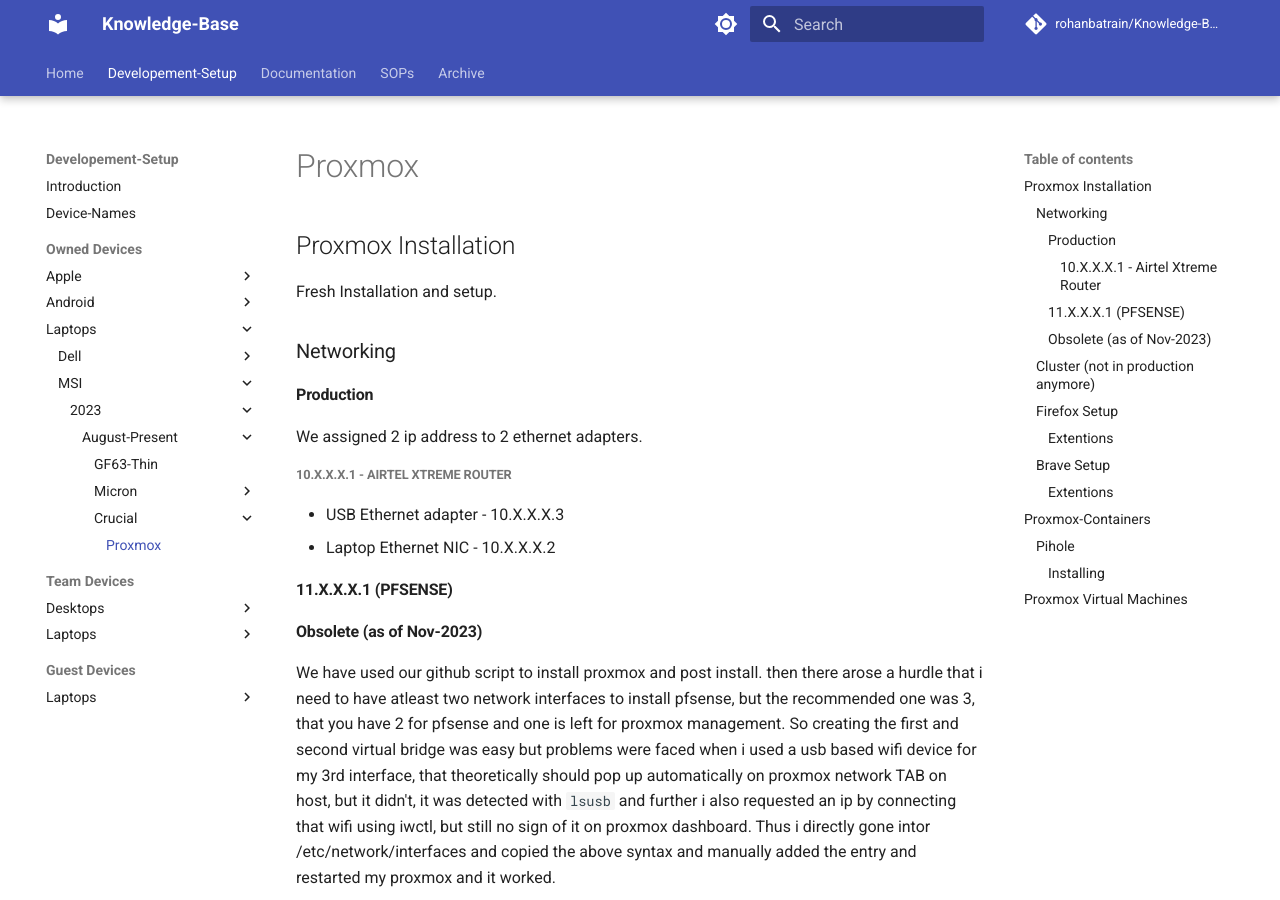
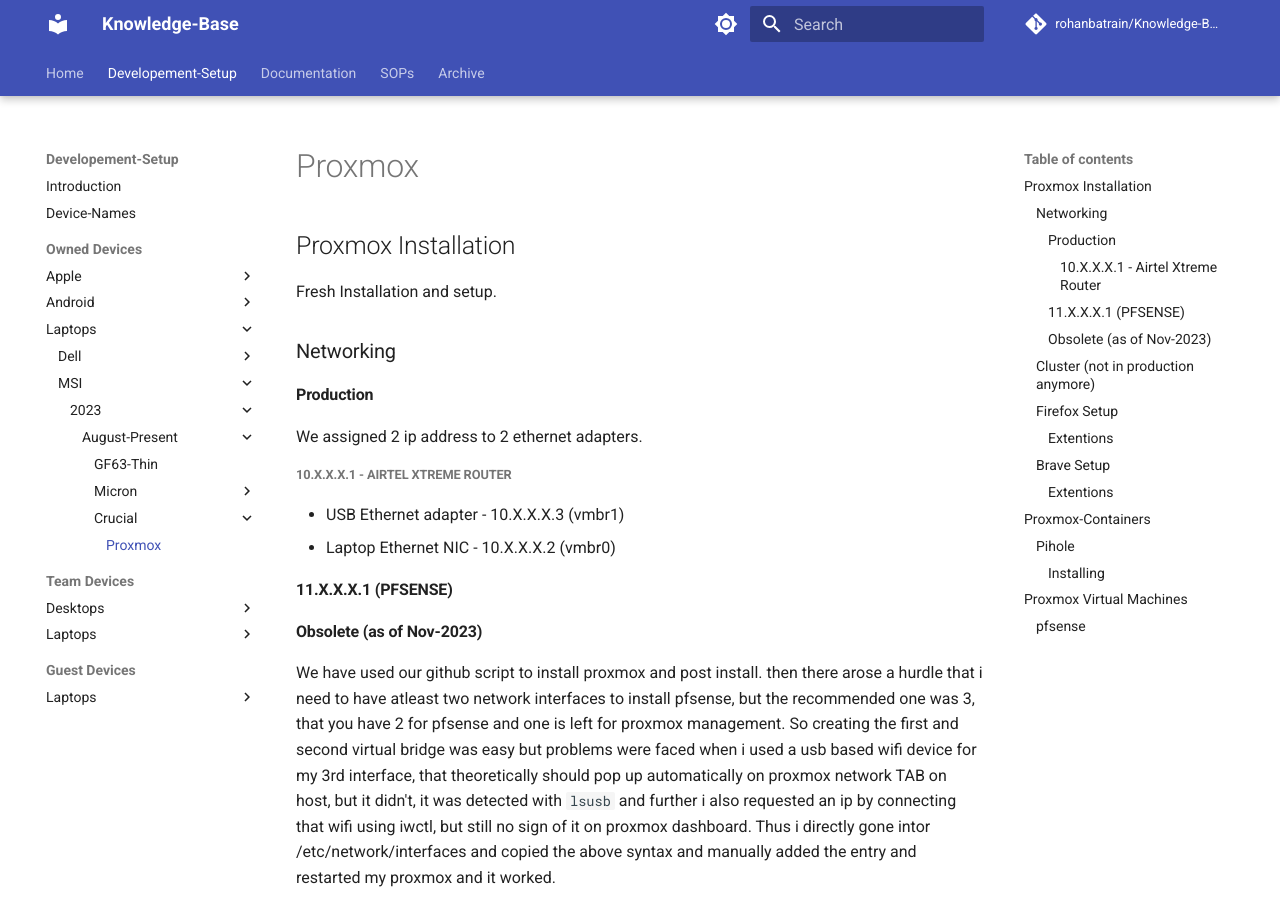
Before and after one commit to rohanbatrain/knowledge-base, an MkDocs documentation site: the page built from docs/Developement-Setup/Owned-Devices/Laptops/MSI/2023/August/Crucial-Drive/Proxmox.md, in a window 1280 px wide and 900 px high. Built offline with MkDocs 1.6.1 and Material for MkDocs 9.7.7, drawn with Linux system fonts in a browser that asks for light colours; nearby versions of some CDN libraries; library files that are not in the unit come from our copies; comment, search, counter and statistics services are not loaded.

Commit message:
Update Proxmox.md

```diff
--- a/docs/Developement-Setup/Owned-Devices/Laptops/MSI/2023/August/Crucial-Drive/Proxmox.md
+++ b/docs/Developement-Setup/Owned-Devices/Laptops/MSI/2023/August/Crucial-Drive/Proxmox.md
@@ -10,8 +10,8 @@ We assigned 2 ip address to 2 ethernet adapters.
 
 ##### 10.X.X.X.1 - Airtel Xtreme Router
 
-- USB Ethernet adapter - 10.X.X.X.3
-- Laptop Ethernet NIC -  10.X.X.X.2
+- USB Ethernet adapter - 10.X.X.X.3  (vmbr1)
+- Laptop Ethernet NIC -  10.X.X.X.2  (vmbr0)
 
 
 #### 11.X.X.X.1 (PFSENSE)
@@ -84,3 +84,5 @@ curl -sSL <https://install.pi-hole.net> | bash
 4. autostart=true
 
 ## Proxmox Virtual Machines
+
+### pfsense
```
